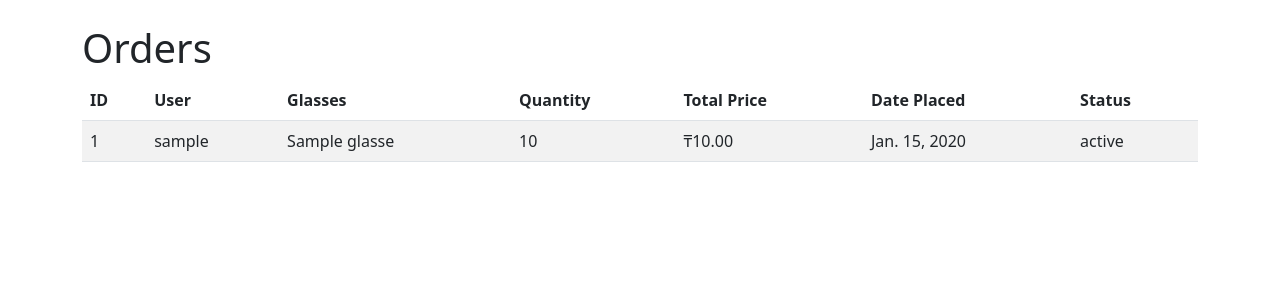
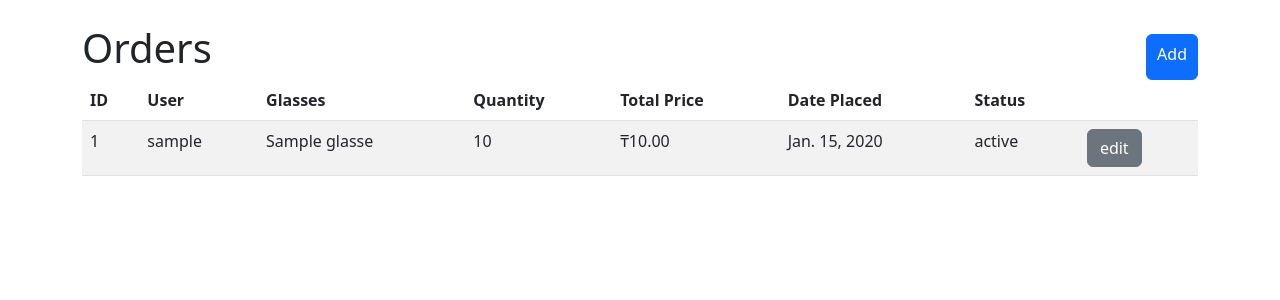
Before and after one commit to Kamilovkz/smartCash, a Django app: page /orders/ in a window 1280 px wide. Shown: the part 73-373 px from the top of the page. Run offline with Django 4.2, Linux system fonts and the light colour scheme; tables that the repository leaves empty hold one stand-in row (values such as "Sample post").

Commit message:
Add buttons without logic

```diff
--- a/store/items/templates/base.html
+++ b/store/items/templates/base.html
@@ -15,8 +15,10 @@
         .abovetable {
           display: flex;
         }
-        .btn {
+        .btn-primary {
           margin-left: auto;
+          margin-top: 10px;
+          padding: 7px 10px;
         }
         </style>
         <header class="d-flex flex-wrap justify-content-center py-3 mb-4 border-bottom">
--- a/store/items/templates/items/orders.html
+++ b/store/items/templates/items/orders.html
@@ -2,7 +2,10 @@
 
 {% block content %}
     <div class="container">
-        <h1>Orders</h1>
+        <div class = 'abovetable'>
+            <h1>Orders</h1>
+            <td><a href="#" class="btn btn-primary">Add</a></td>
+        </div>
         <table class="table table-striped">
             <thead>
                 <tr>
@@ -13,6 +16,7 @@
                     <th>Total Price</th>
                     <th>Date Placed</th>
                     <th>Status</th>
+                    <th></th>
                 </tr>
             </thead>
             <tbody>
@@ -25,6 +29,7 @@
                         <td>₸{{ order.total_price }}</td>
                         <td>{{ order.date_placed }}</td>
                         <td>{{ order.status }}</td>
+                        <td><button class="btn btn-secondary">edit</button></td>
                     </tr>
                 {% endfor %}
             </tbody>
--- a/store/items/templates/items/stock.html
+++ b/store/items/templates/items/stock.html
@@ -7,7 +7,6 @@
             <h1>Glasses List</h1>
             <td><a href="#" class="btn btn-primary">Add</a></td>
         </div>
-
         <table class="table table-striped">
             <thead>
                 <tr>
@@ -18,6 +17,7 @@
                     <th>Country</th>
                     <th>Price</th>
                     <th>Stock</th>
+                    <th></th>
                 </tr>
             </thead>
             <tbody>
```
